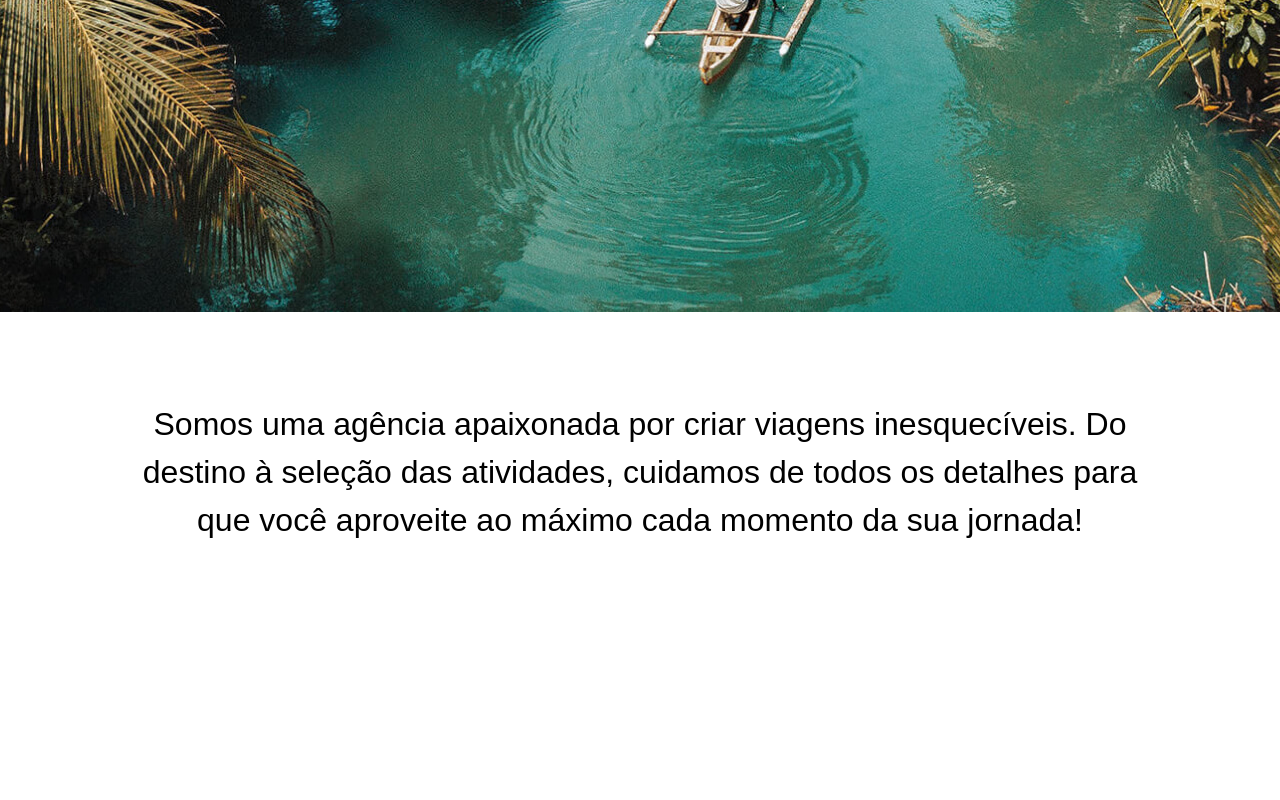
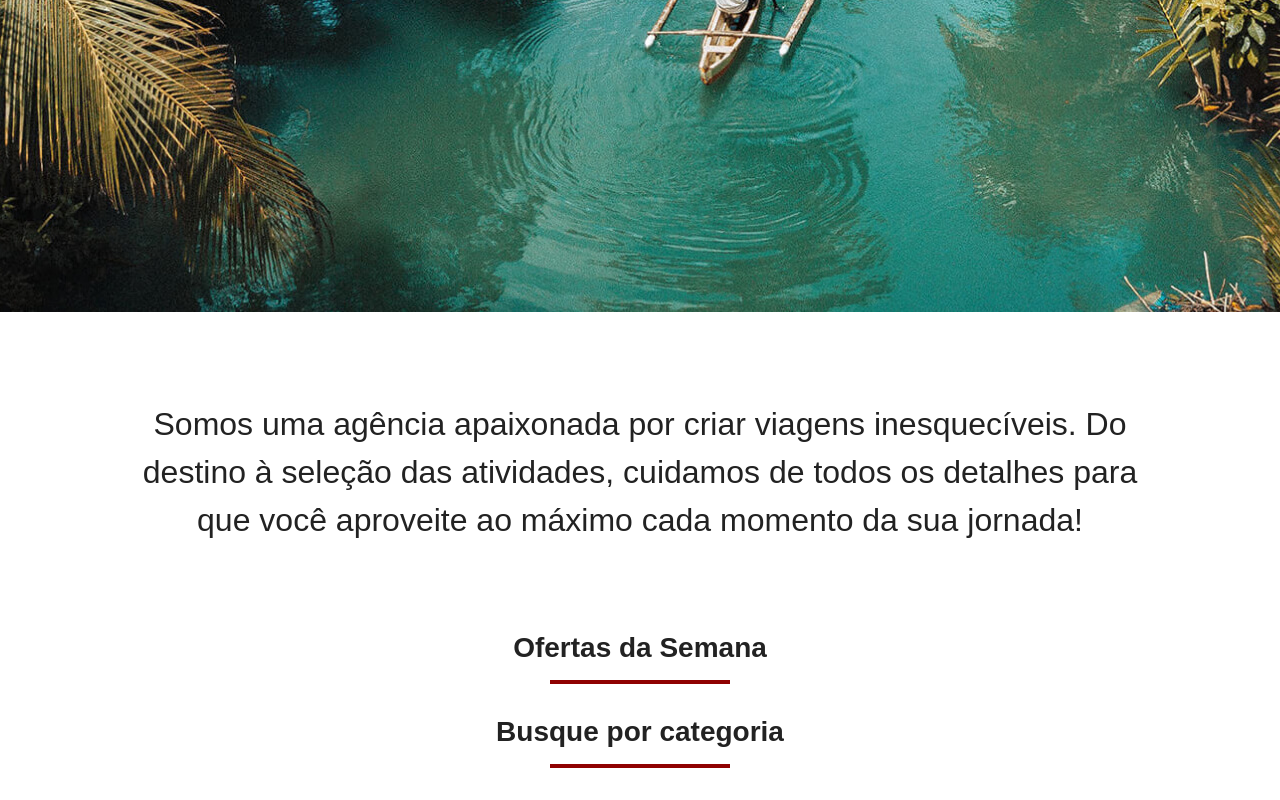
Before and after one commit to FelipeDidio/jornada-viagens, a plain HTML site: page index.html in a window 1280 px wide. Shown: the part 448-1248 px from the top of the page. Before the commit the page ends 1080 px from the top, so only its background shows below. Drawn offline with Linux system fonts and the light colour scheme; a web font is replaced by a local one.

Commit message:
Add titulo componetizado

```diff
--- a/css/global.css
+++ b/css/global.css
@@ -51,4 +51,26 @@ h1 {
 
 body{
   font-family: "Montserrat", sans-serif;
+  color: var(--text-primary-color);
 }
+
+.section-title h2{
+  font-size: 28px;
+  font-weight: var(--titles-weight);
+  margin: 0;
+  text-align: center;
+}
+
+.section-title hr{
+  width: 180px;
+  height: 4px ;
+  background-color: var(--primary-color);
+  border: none;
+  margin: 16px auto 32px auto;
+}
+
+@media screen and (max-width: 768px) {
+  .section-title h2{
+    font-size: 32px;
+  }
+}
--- a/css/style.css
+++ b/css/style.css
@@ -1,3 +1,4 @@
 @import url(global.css);
 @import url(header.css);
 @import url(hero.css);
+@import url(offers.css);
--- a/index.html
+++ b/index.html
@@ -55,5 +55,17 @@
         Somos uma agência apaixonada por criar viagens inesquecíveis. Do destino à seleção das atividades, cuidamos de todos os detalhes para que você aproveite ao máximo cada momento da sua jornada!
       </h2>
     </section>
+    <section class="offers">
+      <div class="section-title">
+        <h2> Ofertas da Semana</h2>
+        <hr/>
+      </div>
+    </section>
+    <section class="categories">
+      <div class="section-title">
+        <h2> Busque por categoria</h2>
+        <hr/>
+      </div>
+    </section>
   </body>
 </html>
```
Also changed, not shown: css/offers.css (added).
